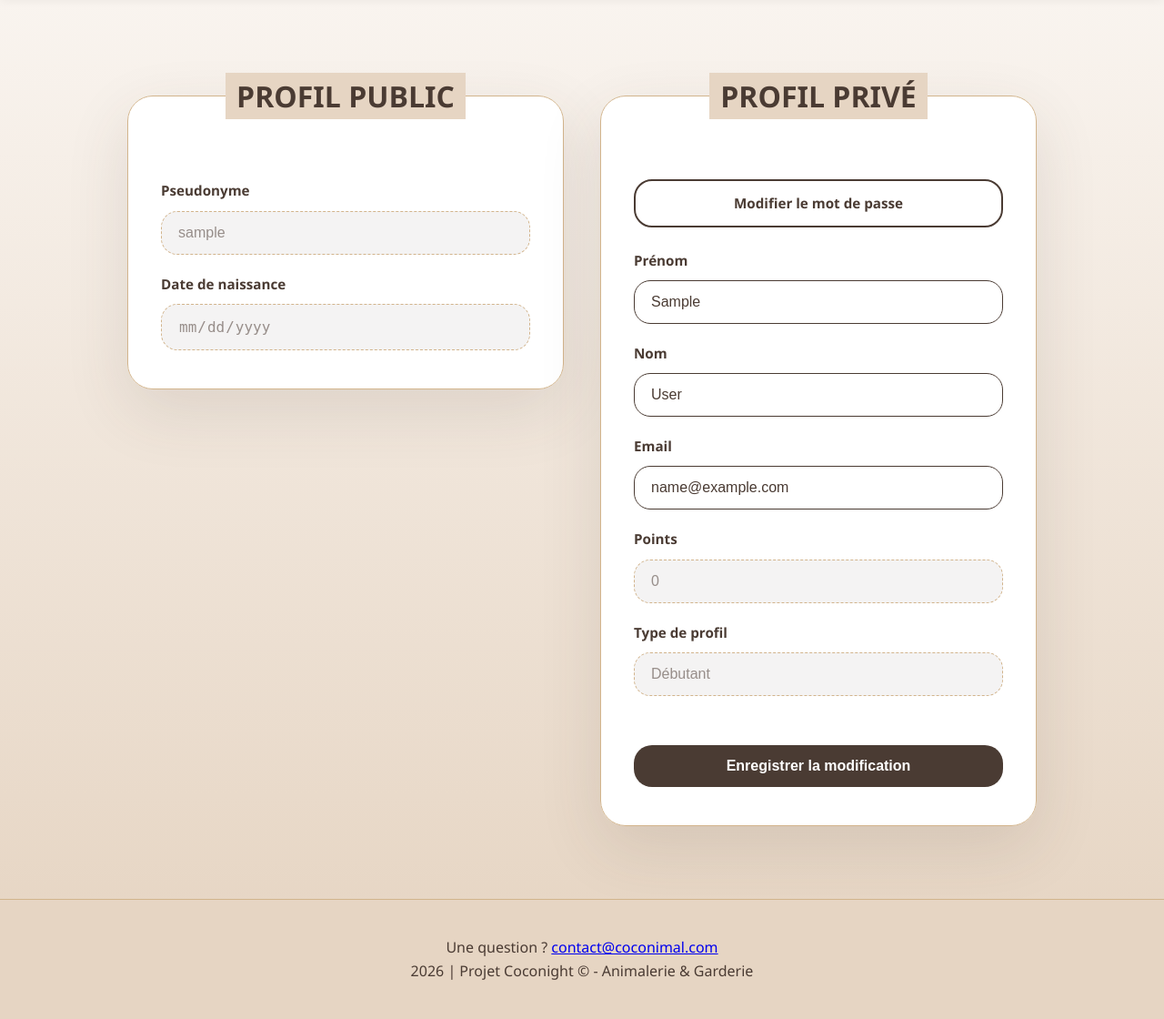
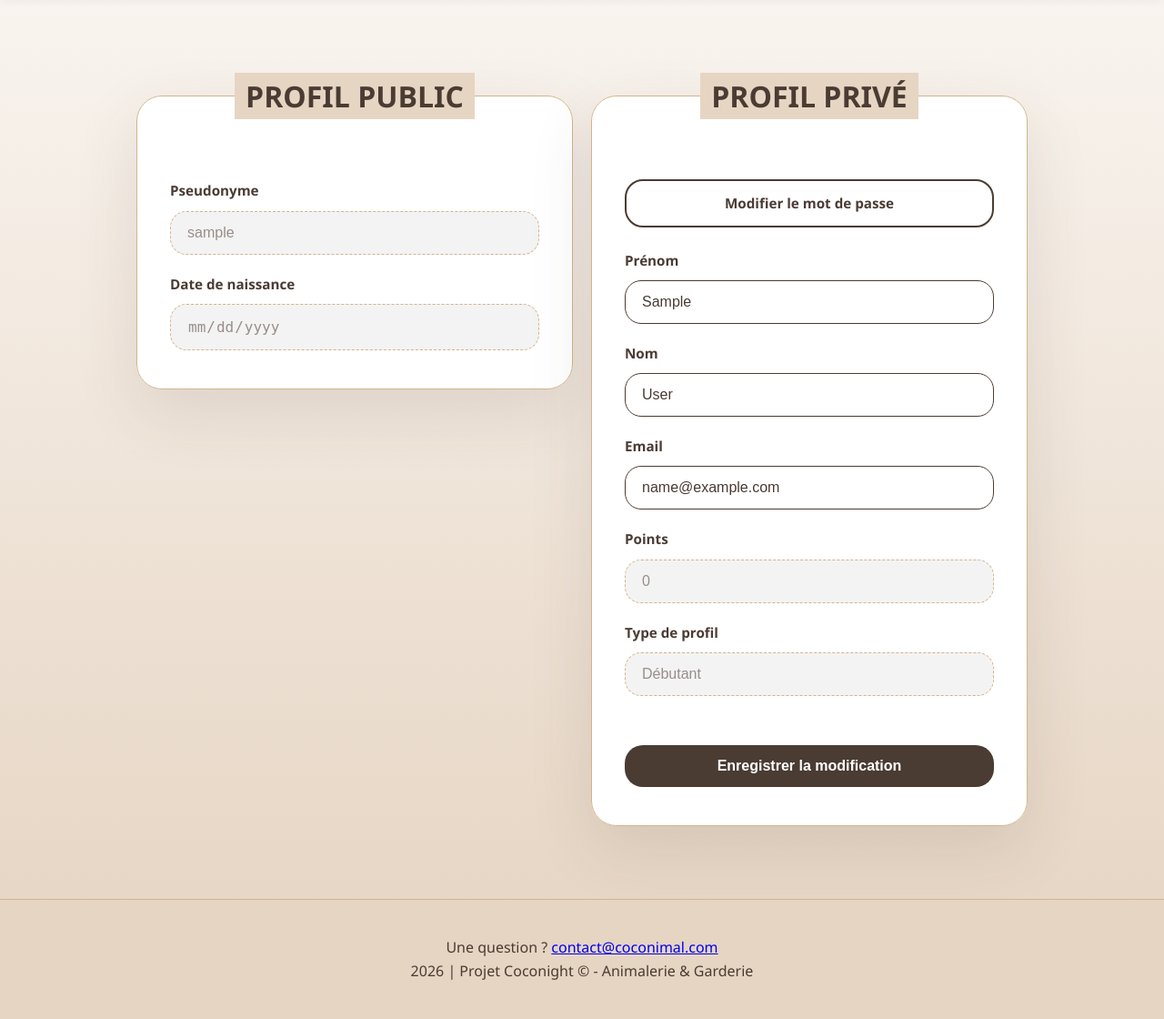
Before and after one commit to MathisSinet/CY_DevWeb_GI4, a Django app: page /accounts/profile/ in a window 1280 px wide. Shown: the part 172-1292 px from the top of the page at 91% size. Run offline with Django 4.2, Linux system fonts and the light colour scheme; the visitor is signed in with stand-in values (Sample User, id 1).

Commit message:
Correction CSS login

```diff
--- a/accounts/templates/profile.html
+++ b/accounts/templates/profile.html
@@ -7,7 +7,7 @@
 
 
 {% block content %}
-    <section class="login">
+    <section class="login profile">
         <fieldset>
             <legend>PROFIL PUBLIC</legend>
 
--- a/static/css/login.css
+++ b/static/css/login.css
@@ -3,13 +3,19 @@
 .login {
     min-height: calc(100vh - 180px);
     display: flex;
+    flex-direction: column;
+    align-items: center;
+    justify-content: flex-start;
+    gap: 20px;
+    padding: 80px 40px;
+    background: linear-gradient(180deg, rgba(249,244,239,0.95) 0%, rgba(230,213,195,0.95) 100%);
+    flex-wrap: wrap;
+}
+
+.profile {
     flex-direction: row;
     align-items: flex-start;
     justify-content: center;
-    gap: 40px;
-    padding: 80px 40px;
-    background: linear-gradient(180deg, rgba(249,244,239,0.95) 0%, rgba(230,213,195,0.95) 100%);
-    flex-wrap: wrap;
 }
 
 .login fieldset {
```
